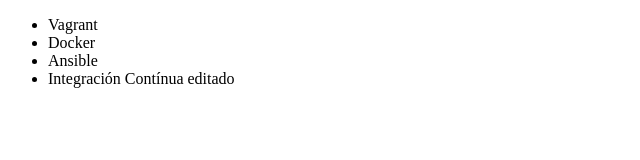
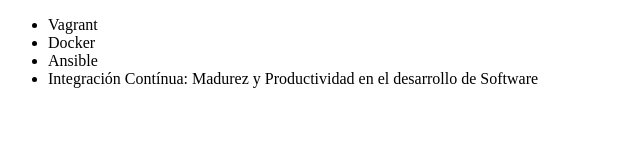
Before and after one commit to raqueltqD/alura-git, a plain HTML site: page index.html in a window 1280 px wide. Shown: the whole page, without its empty margins (0-640 px from the left). Drawn offline with Linux system fonts and the light colour scheme.

Commit message:
Renombrando curso de Integración Contínua

```diff
--- a/index.html
+++ b/index.html
@@ -9,7 +9,7 @@
             <li>Vagrant</li>
             <li>Docker</li>
             <li>Ansible</li>
-            <li>Integración Contínua editado</li>
+            <li>Integración Contínua: Madurez y Productividad en el desarrollo de Software</li>
         </ul>
     </body>
 </html>
```
